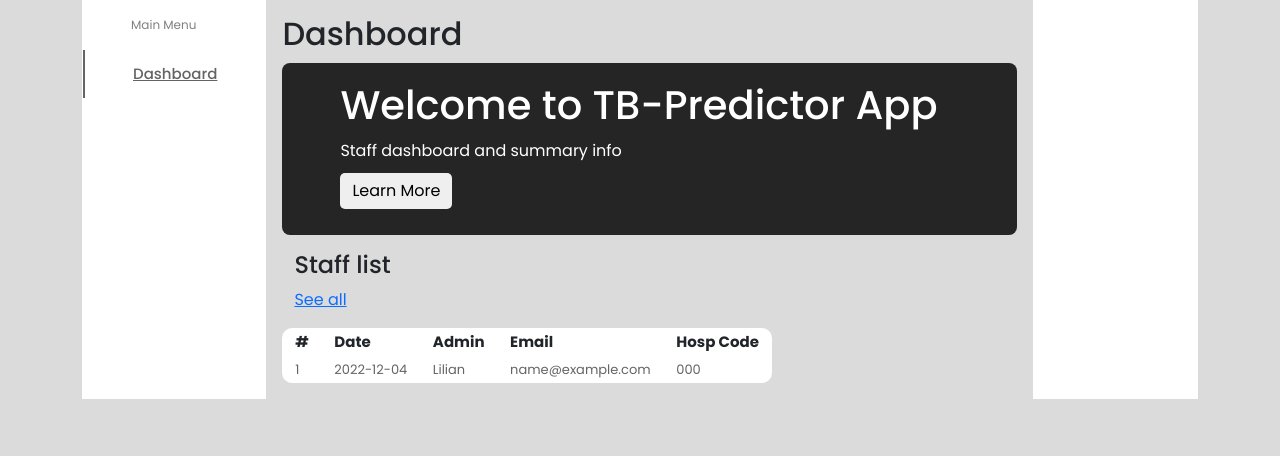
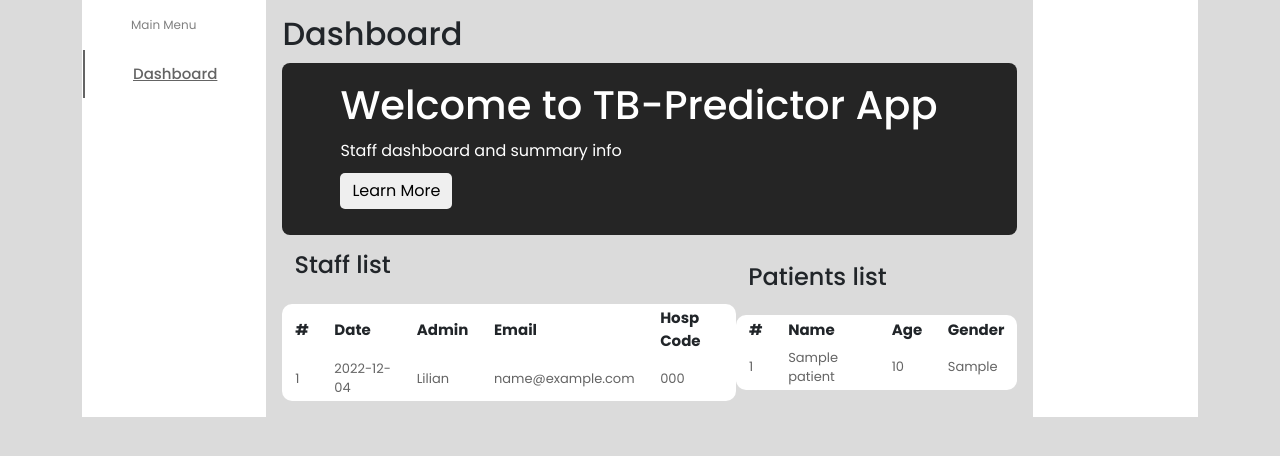
Before and after one commit to Belac44/TB-Replica, a Flask app: page /staff-dashboard in a window 1280 px wide. Shown: the part 127-583 px from the top of the page. Run offline with Flask 2, Linux system fonts and the light colour scheme; tables that the repository leaves empty hold one stand-in row (values such as "Sample post"); some libraries are stand-ins or nearby versions.

Commit message:
Patient details

```diff
--- a/forms.py
+++ b/forms.py
@@ -7,7 +7,7 @@ class PatientDetails(FlaskForm):
     name = StringField("Patient's Name:", validators=[DataRequired()])
     id = IntegerField("Patient's Unique Id:", validators=[DataRequired()])
     age = IntegerField("Patient's Age:", validators=[DataRequired()])
-    gender = SelectField("Gender:", choices=[(0, "Male"), (1, "Female")], coerce=int, validators=[DataRequired()])
+    gender = SelectField("Gender:", choices=[("Male"), ("Female")], validators=[DataRequired()])
     image_id = StringField("Unique Image ID:", validators=[DataRequired()])
     hospital = StringField("Hospital Name:", validators=[DataRequired()])
     submit = SubmitField("Next")
--- a/main.py
+++ b/main.py
@@ -48,7 +48,7 @@ class Patient(db.Model):
     name = db.Column(db.String(250), nullable=False)
     identification = db.Column(db.Integer, nullable=False, unique=True)
     age = db.Column(db.Integer, nullable=False)
-    gender = db.Column(db.Integer, nullable=False)
+    gender = db.Column(db.String(10), nullable=False)
     image_id = db.Column(db.String(250), nullable=False, unique=True)
     hospital = db.Column(db.String(500), nullable=False)
 
@@ -154,9 +154,8 @@ def login():
 def staff_dashboard():
     staff_data = User.query.all()
     today = datetime.today().date()
-    # form = StaffRegister()
-    # display = request.args.get('id')
-    return render_template("staff-dashboard.html", data=staff_data, today=today)
+    patient_data = Patient.query.all()
+    return render_template("staff-dashboard.html", data=staff_data, today=today, patient_data=patient_data)
 
 
 @app.route("/logout")
@@ -165,8 +164,6 @@ def logout():
     logout_user()
     return redirect(url_for('home'))
 
-# @app.route("staff-dashboards")
-# def handle_click():
 
 
 @app.route("/patient", methods=["GET", "POST"])
@@ -230,22 +227,6 @@ def predict():
     return render_template("predict.html", prediction=result, url=url_passed)
 
 
-# def send_email(send_to):
-#     connection = smtplib.SMTP("smtp.gmail.com")
-#     connection.starttls()
-#     conncetion.login(user=os.environ['Email'], password=os.environ["Password"])
-#     num = random.randint(100000, 999999)
-#     connection.sendmail(
-#         from_addr=os.environ["Email"],
-#         to_addrs=send_to,
-#         msg=f"Subject:Verification code\n\n {num} is your TB Web Verification Code\nCode expires in 60 seconds")
-#     conncetion.close()
-
-
-# def verification(user_entry):
-#     if user_entry == send_email():
-#         return True
-#     return False
 
 if __name__ == "__main__":
     app.run(debug=True, host="0.0.0.0")
--- a/templates/staff-dashboard.html
+++ b/templates/staff-dashboard.html
@@ -245,7 +245,6 @@ table td{
         <div class="list1">
           <div class="row">
             <h4>Staff list</h4>
-            <a href="#">See all</a>
           </div>
           <table>
             <thead>
@@ -267,101 +266,35 @@ table td{
                   <td>{{staff.code}}</td>
                 </tr>
             {% endfor %}
-<!--              <tr>-->
-<!--                <td>2</td>-->
-<!--                <td>29, July, 2022</td>-->
-
-<!--                <td>Code Info</td>-->
-<!--                <td>Silver</td>-->
-<!--                <td>$5,000.00</td>-->
-<!--              </tr>-->
-<!--              <tr>-->
-<!--                <td>3</td>-->
-<!--                <td>15, July, 2022</td>-->
-
-<!--                <td>Jhon David</td>-->
-<!--                <td>Startup</td>-->
-<!--                <td>$3000.00</td>-->
-<!--              </tr>-->
-<!--              <tr>-->
-<!--                <td>4</td>-->
-<!--                <td>5, July, 2022</td>-->
-<!--                <td>Salina Gomiz</td>-->
-<!--                <td>Premimum</td>-->
-<!--                <td>$7000.00</td>-->
-<!--              </tr>-->
-<!--              <tr>-->
-<!--                <td>5</td>-->
-<!--                <td>29, June, 2022</td>-->
-<!--                <td>Gomiz</td>-->
-<!--                <td>Gold</td>-->
-<!--                <td>$4000.00</td>-->
-<!--              </tr>-->
-<!--              <tr>-->
-<!--                <td>6</td>-->
-<!--                <td>28, June, 2022</td>-->
-<!--                <td>Elyana Jhon</td>-->
-<!--                <td>Premimum</td>-->
-<!--                <td>$2000.00</td>-->
-<!--              </tr>-->
             </tbody>
           </table>
         </div>
 
-<!--        <div class="list2">-->
-<!--          <div class="row">-->
-<!--            <h4>Documnets</h4>-->
-<!--            <a href="#">Upload</a>-->
-<!--          </div>-->
-<!--          <table>-->
-<!--            <thead>-->
-<!--              <tr>-->
-<!--                <th>#</th>-->
-<!--                <th>Title</th>-->
-<!--                <th>Type</th>-->
-<!--                <th>Uplaoded</th>-->
-<!--              </tr>-->
-<!--            </thead>-->
-<!--            <tbody>-->
-<!--              <tr>-->
-<!--                <td>1</td>-->
-<!--                <td>CNIC</td>-->
-<!--                <td>PDF</td>-->
-<!--                <td>20</td>-->
-<!--              </tr>-->
-<!--              <tr>-->
-<!--                <td>2</td>-->
-<!--                <td>Passport</td>-->
-<!--                <td>PDF</td>-->
-<!--                <td>12</td>-->
-<!--              </tr>-->
-<!--              <tr>-->
-<!--                <td>3</td>-->
-<!--                <td>Licence</td>-->
-<!--                <td>PDF</td>-->
-<!--                <td>9</td>-->
-<!--              </tr>-->
-<!--              <tr>-->
-<!--                <td>4</td>-->
-<!--                <td>Pic</td>-->
-<!--                <td>Jpg</td>-->
-<!--                <td>22</td>-->
-<!--              </tr>-->
-<!--              <tr>-->
-<!--                <td>5</td>-->
-<!--                <td>CNIC</td>-->
-<!--                <td>Jpg</td>-->
-<!--                <td>22</td>-->
-<!--              </tr>-->
-<!--              <tr>-->
-<!--                <td>6</td>-->
-<!--                <td>Docx</td>-->
-<!--                <td>Word</td>-->
-<!--                <td>22</td>-->
-<!--              </tr>-->
-<!--            </tbody>-->
-<!--          </table>-->
-<!--        </div>-->
+        <div class="list2">
+          <div class="row">
+            <h4>Patients list</h4>
+          </div>
+          <table>
+            <thead>
+              <tr>
+                <th>#</th>
+                <th>Name</th>
+                <th>Age</th>
+                <th>Gender</th>
+              </tr>
+            </thead>
+            <tbody>
+        {% for data in patient_data: %}
+              <tr>
+                <td>{{data.id}}</td>
+                <td>{{data.name}}</td>
+                <td>{{data.age}}</td>
+                <td>{{data.gender}}</td>
+              </tr>
+        {% endfor %}
+            </tbody>
+          </table>
+        </div>
       </div>
     </div>
 
```
